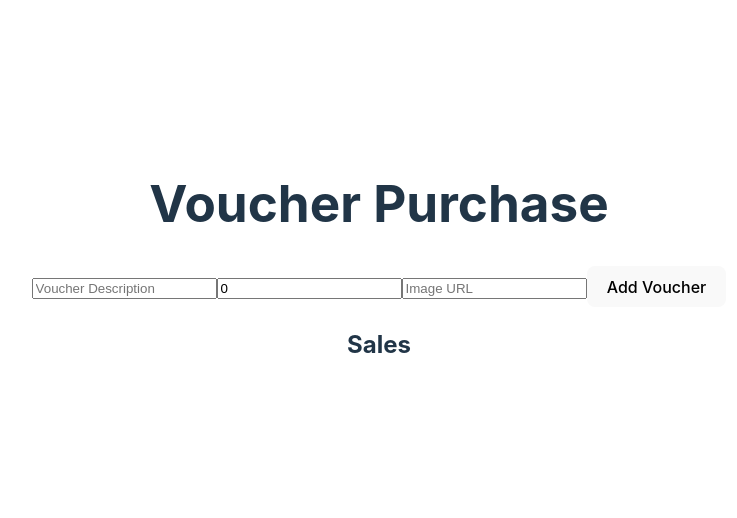
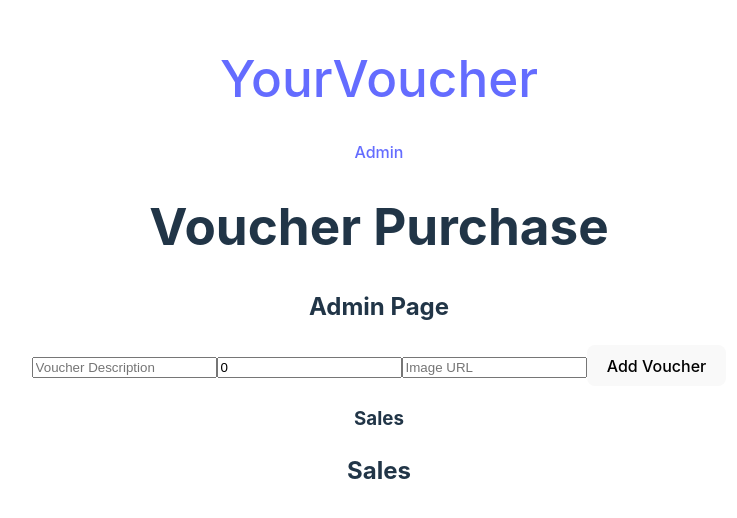
Before and after one commit to GwenDumoulin/voucher-purchase-app, a React (Vite) app: page /admin in a window 1280 px wide. Shown: the part 138-656 px from the top of the page, without its empty margins (261-998 px from the left). Built offline with nearby package versions, Linux system fonts and the light colour scheme.

Commit message:
feat: add Home and Admin pages with Header component

```diff
--- a/src/App.tsx
+++ b/src/App.tsx
@@ -1,7 +1,8 @@
+import { BrowserRouter as Router, Route, Routes } from 'react-router-dom';
 import { useState } from 'react'
-import VoucherForm from './components/VoucherForm';
-import VoucherList from './components/VoucherList';
-import SalesList from './components/SalesList'
+import Home from './pages/Home';
+import Admin from './pages/Admin';
+import Header from './components/Header';
 import { Voucher, Sale } from './types/voucher';
 import './App.css'
 
@@ -22,13 +23,17 @@ function App() {
   };
 
   return (
-    <div>
-      <h1>Voucher Purchase</h1>
-      <VoucherForm onAddVoucher={addVoucher} />
-      <VoucherList vouchers={vouchers} onBuy={buyVoucher} onMarkAsUsed={markAsUsed} />
-      <SalesList sales={sales} />
-    </div>
-  )
+    <Router>
+      <div>
+        <Header />
+        <h1>Voucher Purchase</h1>
+        <Routes>
+          <Route path="/" element={<Home vouchers={vouchers} onBuy={buyVoucher} />} />
+          <Route path="/admin" element={<Admin vouchers={vouchers} sales={sales} onAddVoucher={addVoucher} onMarkAsUsed={markAsUsed} />} />
+        </Routes>
+      </div>
+    </Router>
+  );
 }
 
 export default App
--- /dev/null
+++ b/src/components/Header.tsx
@@ -0,0 +1,22 @@
+import { Link } from 'react-router-dom';
+
+function Header() {
+  return (
+    <header className="header">
+      <div className="header-left">
+        <h1>
+            <Link to="/" className="brand-link">
+                YourVoucher
+            </Link>
+        </h1>
+      </div>
+      <div className="header-right">
+        <Link to="/admin" className="admin-link">
+          Admin
+        </Link>
+      </div>
+    </header>
+  );
+};
+
+export default Header;
--- a/src/components/VoucherForm.tsx
+++ b/src/components/VoucherForm.tsx
@@ -9,12 +9,11 @@ function VoucherForm({ onAddVoucher } : VoucherFormProps) {
   const [description, setDescription] = useState('');
   const [price, setPrice] = useState<number>(0);
   const [image, setImage] = useState('');
-  const [id] = useState('');
 
   const handleSubmit = (e: React.FormEvent) => {
     e.preventDefault();
     const newVoucher: Voucher = {
-      id: id || Math.random().toString(36).substr(2, 9),
+      id: Math.random().toString(36).substr(2, 9),
       description,
       price,
       image,
--- /dev/null
+++ b/src/pages/Admin.tsx
@@ -0,0 +1,25 @@
+import VoucherForm from '../components/VoucherForm';
+import VoucherList from '../components/VoucherList';
+import SalesList from '../components/SalesList';
+import { Voucher, Sale } from '../types/voucher';
+
+type AdminPageProps = {
+  vouchers: Voucher[];
+  sales: Sale[];
+  onAddVoucher: (voucher: Voucher) => void;
+  onMarkAsUsed: (voucherId: string) => void;
+};
+
+function Admin({ vouchers, sales, onAddVoucher, onMarkAsUsed } : AdminPageProps) {
+  return (
+    <div>
+      <h2>Admin Page</h2>
+      <VoucherForm onAddVoucher={onAddVoucher} />
+      <VoucherList vouchers={vouchers} onBuy={() => {}} onMarkAsUsed={onMarkAsUsed} />
+      <h3>Sales</h3>
+      <SalesList sales={sales} />
+    </div>
+  );
+};
+
+export default Admin;
--- /dev/null
+++ b/src/pages/Home.tsx
@@ -0,0 +1,18 @@
+import VoucherList from '../components/VoucherList';
+import { Voucher } from '../types/voucher';
+
+type HomePageProps = {
+  vouchers: Voucher[];
+  onBuy: (voucher: Voucher) => void;
+};
+
+function Home({ vouchers, onBuy } : HomePageProps) {
+  return (
+    <div>
+      <h2>Home Page - Buy a Voucher</h2>
+      <VoucherList vouchers={vouchers} onBuy={onBuy} onMarkAsUsed={() => {}} />
+    </div>
+  );
+};
+
+export default Home;
```
